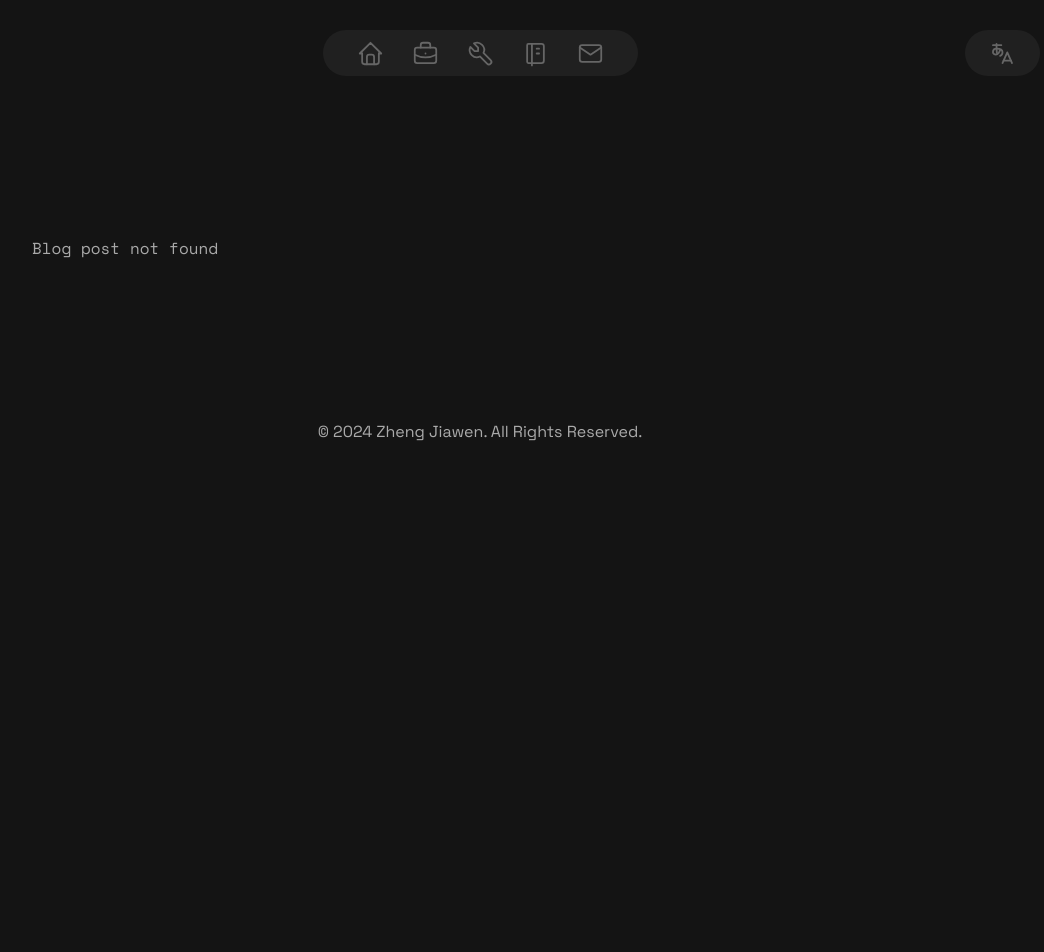
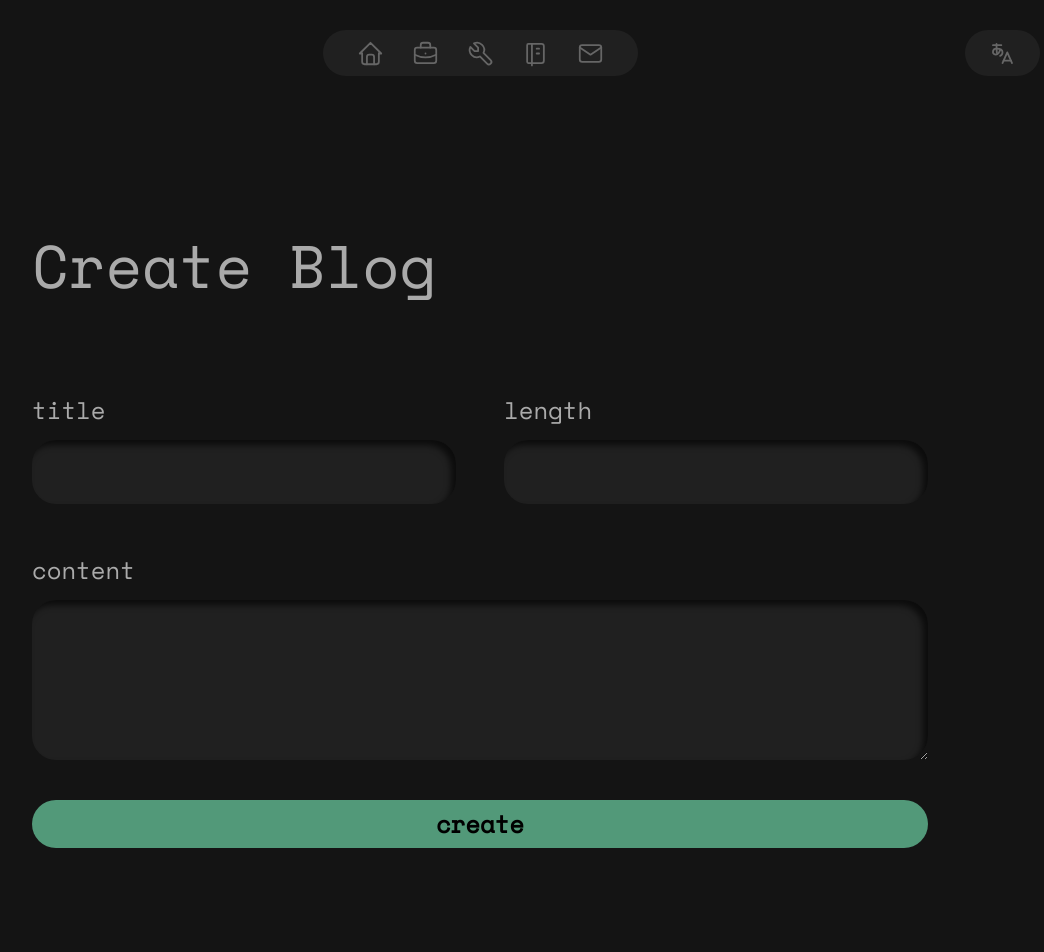
Before and after one commit to ZhengJiawen44/NextPortfolio, a Next.js app: page /Blog/new in a window 1280 px wide. Before the commit this address had no page. Shown: the top 952 px of the page, without its empty margins (160-1204 px from the left). Before the commit the page ends 800 px from the top, so only its background shows below. Built offline with nearby package versions, Linux system fonts and the light colour scheme.

Commit message:
frotend for create Blog

```diff
--- /dev/null
+++ b/app/(components)/BlogForm.tsx
@@ -0,0 +1,20 @@
+import React from "react";
+import FormRow from "./FormRow";
+import TextArea from "./TextArea";
+const BlogForm = () => {
+  return (
+    <div>
+      <h1 className="text-4xl md:text-6xl mb-24">Create Blog</h1>
+      <div className="grid gap-[3rem] grid-cols-2">
+        <FormRow type="text" name="title" />
+        <FormRow type="text" name="length" />
+        <TextArea name="content" />
+      </div>
+      <button className="w-full bg-cyan200 text-black font-extrabold block text-2xl rounded py-1 md:py-2">
+        create
+      </button>
+    </div>
+  );
+};
+
+export default BlogForm;
--- a/app/(components)/BlogSection.jsx
+++ b/app/(components)/BlogSection.jsx
@@ -1,5 +1,5 @@
 import React from "react";
-import { TbSearch } from "react-icons/tb";
+import { TbSearch, TbPlus } from "react-icons/tb";
 import BlogCard from "@/app/(components)/BlogCard";
 import { blogData } from "@/app/utils/blogData";
 import Link from "next/link";
@@ -14,11 +14,23 @@ const BlogSection = ({ displayAll }) => {
   return (
     <div id="Blogs">
       <div className="mb-[2rem] md:mb-[4rem] md:flex items-center justify-between">
-        <h1 className="mb-[5rem] md:mb-0 text-[2.5rem] md:text-[3.5rem] font-extrabold ">
-          Blogs
-        </h1>
+        <div className="flex items-baseline gap-6">
+          <h1 className="mb-[5rem] md:mb-0 text-[2.5rem] md:text-[3.5rem] font-extrabold ">
+            Blogs
+          </h1>
+          {displayAll && (
+            <Link
+              className="bg-foreground w-fit h-fit px-4 py-2  flex items-center gap-1 rounded-[20px] hover:text-primaryLight"
+              href="/Blog/new"
+            >
+              <TbPlus />
+              <p>create</p>
+            </Link>
+          )}
+        </div>
+
         <div
-          className=" flex items-center justify-between bg-foreground
+          className="flex items-center justify-between bg-foreground
          rounded-[2rem] shadow-inset
          mt-10 md:mt-0
          md:w-[50%] lg:w-[40%] h-12 "
--- /dev/null
+++ b/app/Blog/new/page.tsx
@@ -0,0 +1,11 @@
+import React from "react";
+import BlogForm from "@/app/(components)/BlogForm";
+const page = () => {
+  return (
+    <div>
+      <BlogForm />
+    </div>
+  );
+};
+
+export default page;
```
